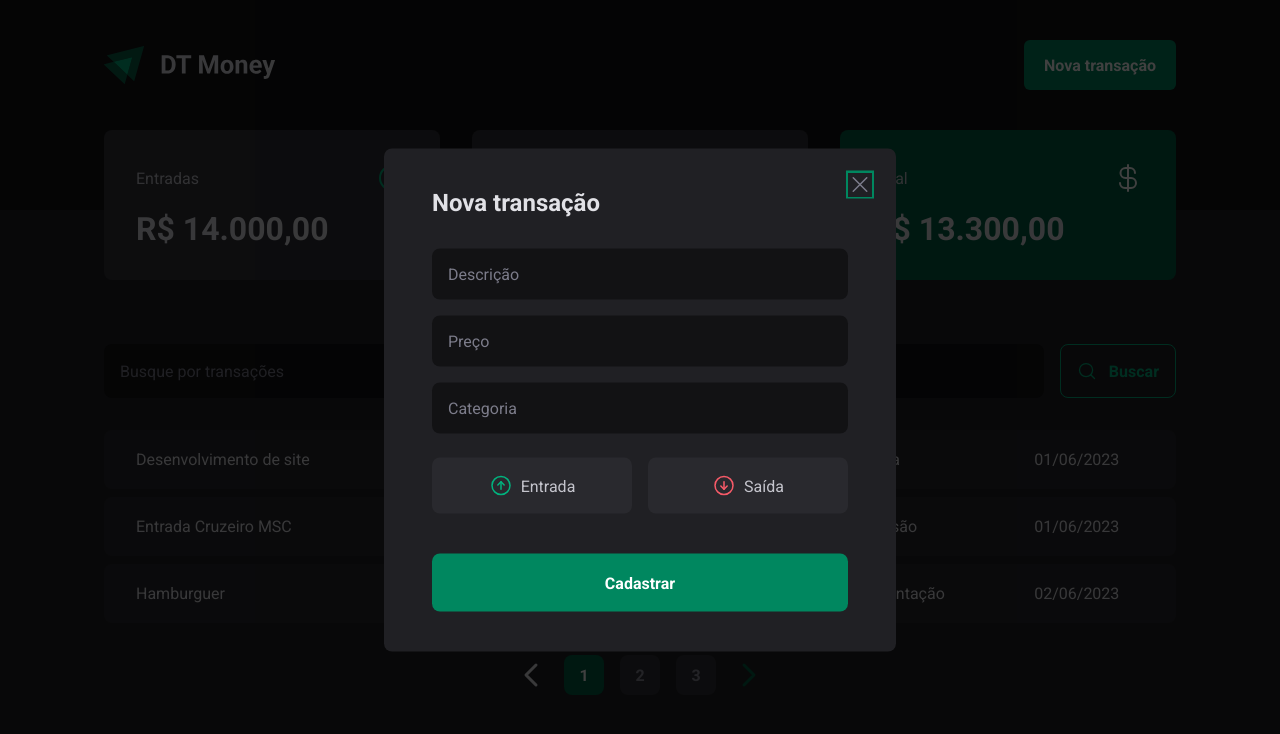
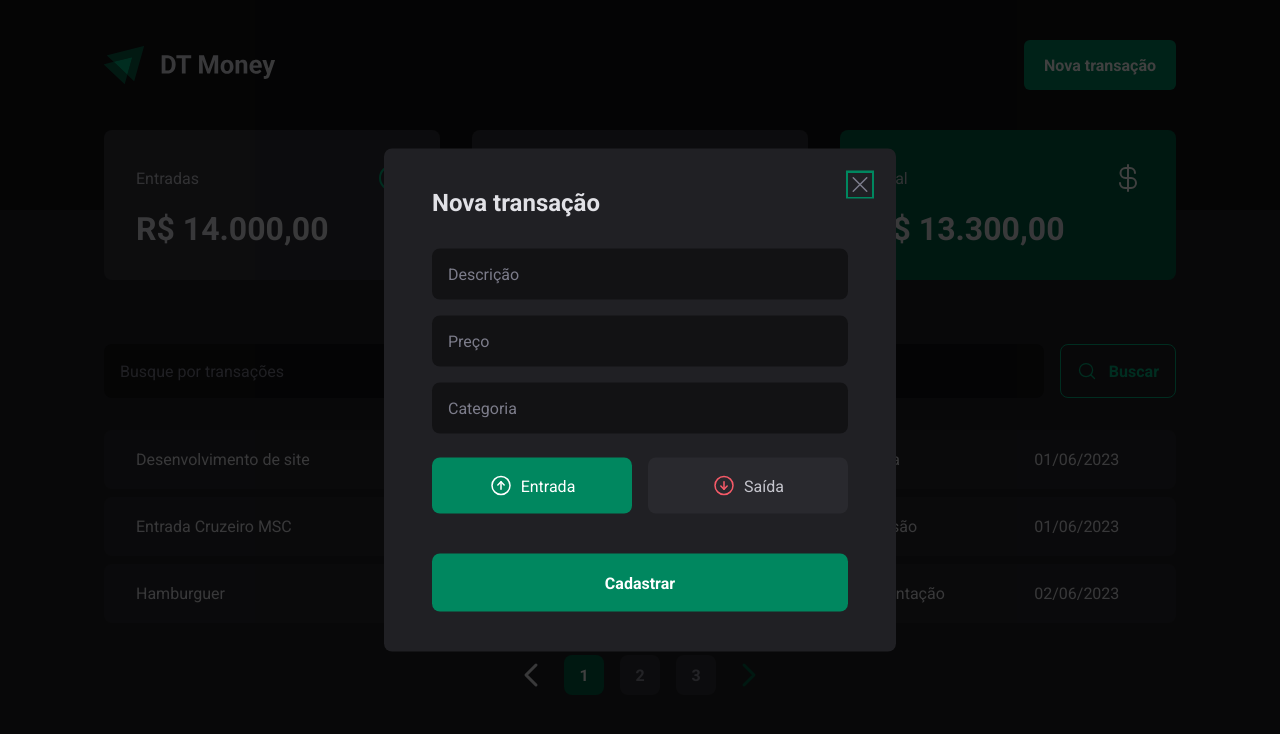
Before and after one commit to jessicacastro/dt-money, a React (Vite) app: page / in a window 1280 px wide. Both pictures are taken after a click on the button "Nova transação". Shown: the top 734 px of the page. Built offline with nearby package versions, Linux system fonts and the light colour scheme; data requests are answered from the project's data file.

Commit message:
chore: add search feature

```diff
--- a/src/components/NewTransactionModal/index.tsx
+++ b/src/components/NewTransactionModal/index.tsx
@@ -1,9 +1,9 @@
+import { zodResolver } from "@hookform/resolvers/zod";
 import * as Dialog from "@radix-ui/react-dialog";
 import { ArrowCircleDown, ArrowCircleUp, X } from "phosphor-react";
+import { Controller, useForm } from "react-hook-form";
 import * as z from "zod";
 
-import { zodResolver } from "@hookform/resolvers/zod";
-import { useForm } from "react-hook-form";
 import {
   CloseButton,
   Content,
@@ -17,7 +17,7 @@ const NewTransactionFormSchema = z.object({
   description: z.string(),
   value: z.number(),
   category: z.string(),
-  // type: z.enum(["income", "outcome"]),
+  type: z.enum(["income", "outcome"]),
 });
 
 type NewTransactionFormInputs = z.infer<typeof NewTransactionFormSchema>;
@@ -27,8 +27,12 @@ export const NewTransactionModal = () => {
     register,
     handleSubmit,
     formState: { isSubmitting },
+    control,
   } = useForm<NewTransactionFormInputs>({
     resolver: zodResolver(NewTransactionFormSchema),
+    defaultValues: {
+      type: "income",
+    },
   });
 
   const handleCreateNewTransaction = async (data: NewTransactionFormInputs) => {
@@ -67,7 +71,15 @@ export const NewTransactionModal = () => {
             {...register("category")}
           />
 
-          <TransactionTypeContainer>
+          <Controller
+            control={control}
+            name="type"
+            render={({ field }) => {
+              return (
+                <TransactionTypeContainer
+                  onValueChange={field.onChange}
+                  value={field.value}
+                >
                   <TransactionTypeButton value="income" variant="income">
                     <ArrowCircleUp size={24} />
                     Entrada
@@ -77,6 +89,9 @@ export const NewTransactionModal = () => {
                     Saída
                   </TransactionTypeButton>
                 </TransactionTypeContainer>
+              );
+            }}
+          />
 
           <button disabled={isSubmitting} type="submit">
             Cadastrar
--- a/src/components/SearchForm/index.tsx
+++ b/src/components/SearchForm/index.tsx
@@ -1,5 +1,7 @@
+import { TransactionsContext } from "@contexts/TransactionsContext";
 import { zodResolver } from "@hookform/resolvers/zod";
 import { MagnifyingGlass } from "phosphor-react";
+import { useContext } from "react";
 import { useForm } from "react-hook-form";
 import * as z from "zod";
 import { SearchFormContainer } from "./styles";
@@ -11,6 +13,8 @@ const SearchFormSchema = z.object({
 type SearchFormInputs = z.infer<typeof SearchFormSchema>;
 
 export const SearchForm = () => {
+  const { loadTransactions } = useContext(TransactionsContext);
+
   const {
     register,
     handleSubmit,
@@ -19,9 +23,8 @@ export const SearchForm = () => {
     resolver: zodResolver(SearchFormSchema),
   });
 
-  const handleSearchTransactions = async (data: SearchFormInputs) => {
-    await new Promise((resolve) => setTimeout(resolve, 2000));
-    console.log(data);
+  const handleSearchTransactions = async ({ query }: SearchFormInputs) => {
+    await loadTransactions(query);
   };
 
   return (
--- a/src/contexts/TransactionsContext.tsx
+++ b/src/contexts/TransactionsContext.tsx
@@ -12,6 +12,7 @@ interface Transaction {
 
 interface TransactionsContextType {
   transactions: Transaction[];
+  loadTransactions: (query?: string) => Promise<void>;
 }
 
 interface TransactionsProviderProps {
@@ -25,10 +26,14 @@ export const TransactionsProvider = ({
 }: TransactionsProviderProps) => {
   const [transactions, setTransactions] = useState<Transaction[]>([]);
 
-  const loadTransactions = async () => {
-    const response = await apiService.get(
-      "/transactions?_sort=createdAt&_order=asc"
-    );
+  const loadTransactions = async (query?: string) => {
+    const response = await apiService.get("/transactions", {
+      params: {
+        q: query,
+        _sort: "createdAt",
+        _order: "asc",
+      },
+    });
 
     setTransactions(response.data);
   };
@@ -38,7 +43,7 @@ export const TransactionsProvider = ({
   }, []);
 
   return (
-    <TransactionsContext.Provider value={{ transactions }}>
+    <TransactionsContext.Provider value={{ transactions, loadTransactions }}>
       {children}
     </TransactionsContext.Provider>
   );
```
Lines whose indentation alone changed are shown as unchanged.
